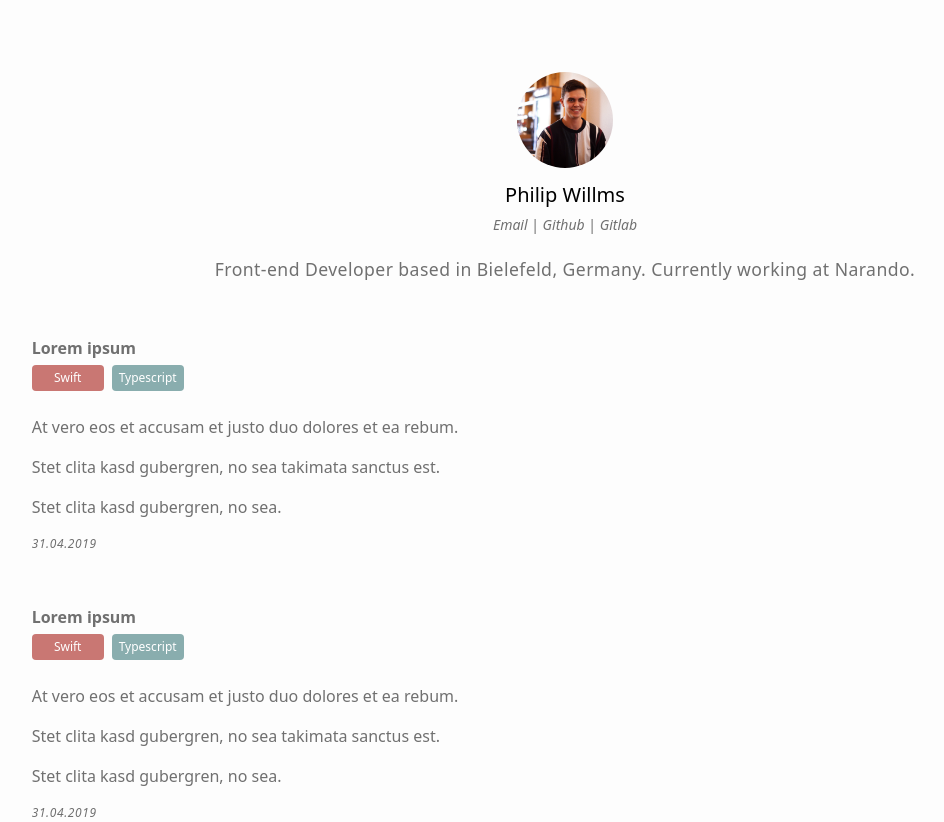
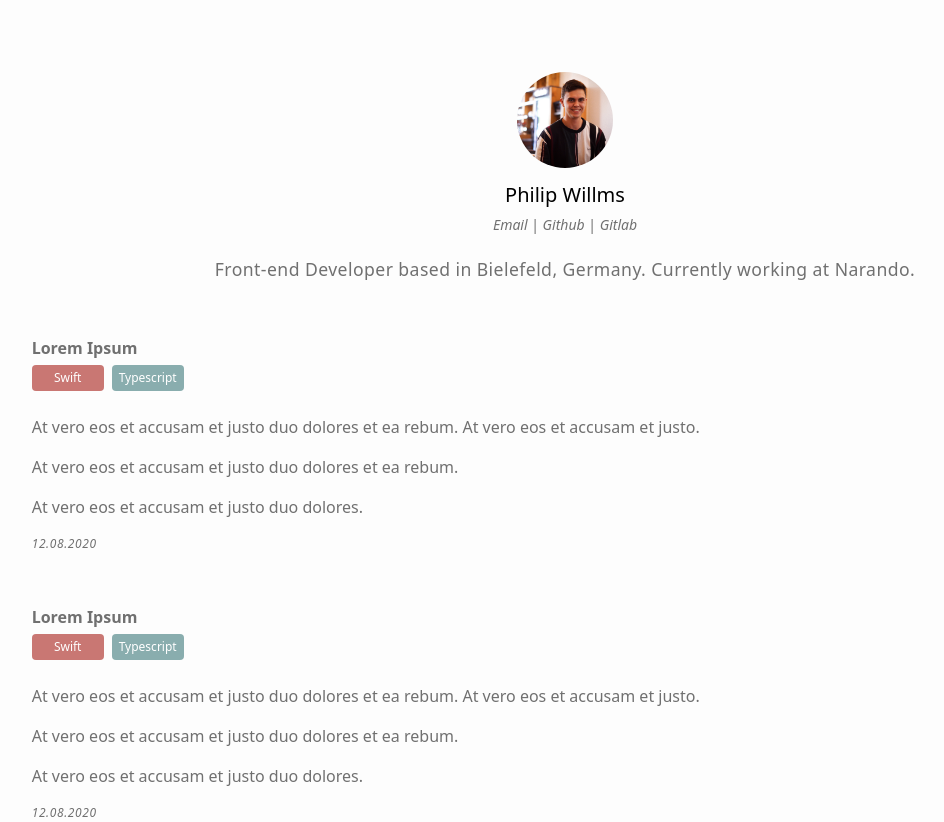
Before and after one commit to PhilipWillms/philipwillms.de, a Gatsby site: page / in a window 1280 px wide. Shown: the whole page, without its empty margins (75-1019 px from the left). Built offline with nearby package versions, Linux system fonts and the light colour scheme; Gatsby itself is replaced by a stand-in of ours.

Commit message:
[project] Move Project Data to yaml file

```diff
--- a/src/components/label.jsx
+++ b/src/components/label.jsx
@@ -1,11 +1,9 @@
 import React from "react";
 
-export const Label = props => {
-  return (
+export const Label = props => (
   <div
     className={`p-1 w-20 text-center text-xs inline-block text-white rounded items-center mr-2 ${props.color}`}
   >
     {props.name}
   </div>
 );
-};
--- a/src/components/project.jsx
+++ b/src/components/project.jsx
@@ -1,29 +1,26 @@
 import React from "react";
 import { Label } from "./label";
 
-export const Project = props => {
-  return (
+export const Project = props => (
   <div className="flex flex-col items-left w-5/6 mt-10">
     <h1 className="text-l font-bold mt-3 mb-1 text-gray-400 tex-weight">
-        Lorem ipsum
+      {props.projectData.title}
     </h1>
     <div className="mb-6">
-        <Label name="Swift" color="bg-red-400" />
-        <Label name="Typescript" color="bg-green-200" />
+      {props.projectData.labels.map((label, index) => {
+        return <Label key={index} name={label[0]} color={label[1]} />;
+      })}
     </div>
+    {props.projectData.textParagraphs.map((_, index) => {
+      return (
+        <p key={index} className="font-thin mb-4 text-gray-400">
+          {props.projectData.textParagraphs[index]}
+        </p>
+      );
+    })}
 
-      <p className="font-thin mb-4 text-gray-400">
-        At vero eos et accusam et justo duo dolores et ea rebum.
-      </p>
-      <p className="font-thin mb-4 text-gray-400">
-        Stet clita kasd gubergren, no sea takimata sanctus est.
-      </p>
-      <p className="font-thin mb-4 text-gray-400">
-        Stet clita kasd gubergren, no sea.
-      </p>
     <p className="tracking-wider italic text-xs text-gray-400 font-thin">
-        31.04.2019
+      {props.projectData.date}
     </p>
   </div>
 );
-};
--- /dev/null
+++ b/src/markdown-pages/project.yaml
@@ -0,0 +1,9 @@
+- title: "Lorem Ipsum"
+  labels: [["Swift", "bg-red-400"], ["Typescript", "bg-green-200"]]
+  textParagraphs: ["At vero eos et accusam et justo duo dolores et ea rebum. At vero eos et accusam et justo.", "At vero eos et accusam et justo duo dolores et ea rebum.", "At vero eos et accusam et justo duo dolores."]
+  date: "12.08.2020"
+
+- title: "Lorem Ipsum"
+  labels: [["Swift", "bg-red-400"], ["Typescript", "bg-green-200"]]
+  textParagraphs: ["At vero eos et accusam et justo duo dolores et ea rebum. At vero eos et accusam et justo.", "At vero eos et accusam et justo duo dolores et ea rebum.", "At vero eos et accusam et justo duo dolores."]
+  date: "12.08.2020"
--- a/src/pages/index.jsx
+++ b/src/pages/index.jsx
@@ -1,7 +1,8 @@
-import React from "react"
-import { graphql } from "gatsby"
-import { Description } from "../components/description"
-import { Project } from "../components/project"
+import React from "react";
+import { graphql } from "gatsby";
+import { Description } from "../components/description";
+import { Project } from "../components/project";
+import Projects from "../markdown-pages/project.yaml";
 
 const IndexPage = props => (
   <div className="flex flex-col items-center bg-gray-100">
@@ -9,12 +10,13 @@ const IndexPage = props => (
       descriptionText={props.data.descriptionContent}
       headerImage={props.data.headerImage}
     />
-    <Project />
-    <Project />
+    {Projects.map((project, index) => {
+      return <Project key={index} projectData={project} />;
+    })}
   </div>
-)
+);
 
-export default IndexPage
+export default IndexPage;
 
 export const pageQuery = graphql`
   query {
@@ -32,4 +34,4 @@ export const pageQuery = graphql`
       }
     }
   }
-`
+`;
```
Also changed, not shown: src/components/description.jsx (+4 -4 lines). Lines whose indentation alone changed are shown as unchanged.
